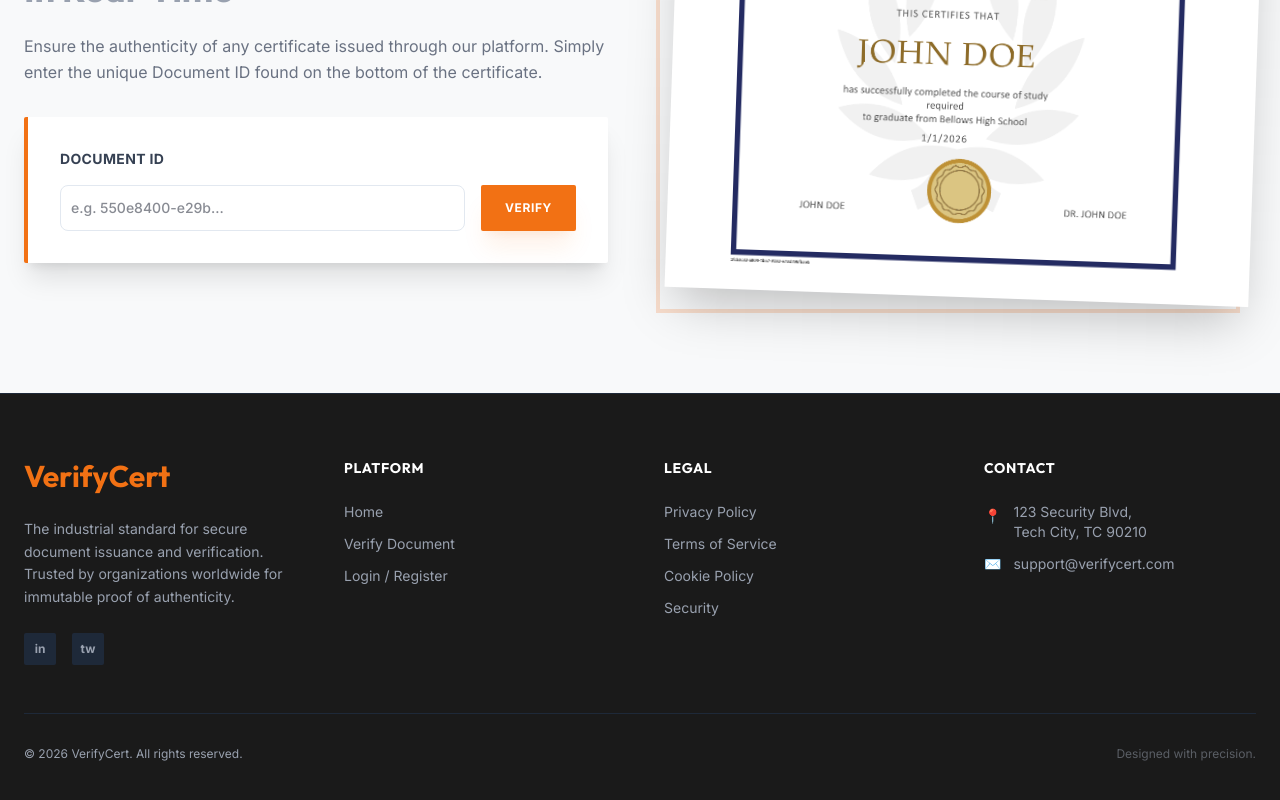
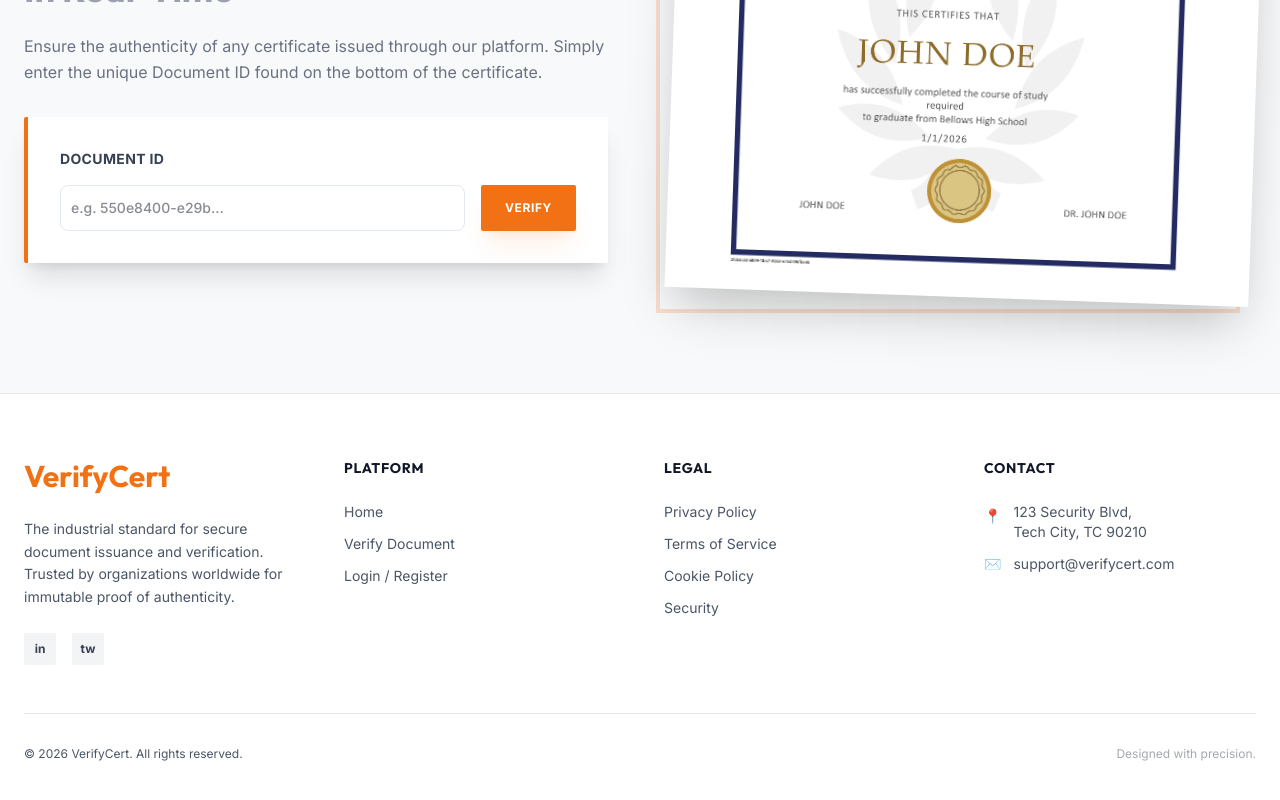
Before and after one commit to Adarsh-MG101/VerifyCert1, a Next.js app in the folder client/: page / in a window 1280 px wide. Shown: the part 1811-2611 px from the top of the page. Built offline with nearby package versions, Linux system fonts and the light colour scheme; no server answers.

Commit message:
changed tables behaviour

```diff
--- a/client/src/app/dashboard/documents/page.js
+++ b/client/src/app/dashboard/documents/page.js
@@ -242,13 +242,6 @@ function DocumentsContent() {
                                                 </td>
                                             </tr>
                                         ))}
-                                        {documents.length < limit && documents.length > 0 &&
-                                            [...Array(limit - documents.length)].map((_, i) => (
-                                                <tr key={`empty-${i}`} className="h-[64px]">
-                                                    <td colSpan="5"><div className="h-[64px]"></div></td>
-                                                </tr>
-                                            ))
-                                        }
                                     </>
                                 ) : (
                                     <tr>
--- a/client/src/app/dashboard/existing-templates/page.js
+++ b/client/src/app/dashboard/existing-templates/page.js
@@ -361,15 +361,6 @@ export default function ExistingTemplatesPage() {
                                                 </td>
                                             </tr>
                                         ))}
-                                        {templates.length < limit && templates.length > 0 &&
-                                            [...Array(limit - templates.length)].map((_, i) => (
-                                                <tr key={`empty-${i}`} className="h-[80px]">
-                                                    <td colSpan="7" className="px-6 py-0">
-                                                        <div className="h-[80px]"></div>
-                                                    </td>
-                                                </tr>
-                                            ))
-                                        }
                                     </>
                                 ) : (
                                     <tr>
--- a/client/src/components/Footer.js
+++ b/client/src/components/Footer.js
@@ -3,7 +3,7 @@ import Link from 'next/link';
 
 const Footer = () => {
     return (
-        <footer className="bg-[#1a1a1a] text-gray-400 py-16 border-t border-gray-800">
+        <footer className="bg-white text-gray-600 py-16 border-t border-gray-200">
             <div className="container mx-auto px-6">
                 <div className="grid grid-cols-1 md:grid-cols-4 gap-12 mb-12">
                     {/* Brand */}
@@ -16,10 +16,10 @@ const Footer = () => {
                         </p>
                         <div className="flex space-x-4">
                             {/* Social Placeholders */}
-                            <div className="w-8 h-8 bg-gray-800 flex items-center justify-center rounded-[2px] hover:bg-primary hover:text-white transition-colors cursor-pointer">
+                            <div className="w-8 h-8 bg-gray-100 flex items-center justify-center rounded-[2px] hover:bg-primary hover:text-white transition-colors cursor-pointer text-gray-700">
                                 <span className="text-xs font-bold">in</span>
                             </div>
-                            <div className="w-8 h-8 bg-gray-800 flex items-center justify-center rounded-[2px] hover:bg-primary hover:text-white transition-colors cursor-pointer">
+                            <div className="w-8 h-8 bg-gray-100 flex items-center justify-center rounded-[2px] hover:bg-primary hover:text-white transition-colors cursor-pointer text-gray-700">
                                 <span className="text-xs font-bold">tw</span>
                             </div>
                         </div>
@@ -27,7 +27,7 @@ const Footer = () => {
 
                     {/* Links */}
                     <div>
-                        <h4 className="text-white font-bold uppercase tracking-wider mb-6 text-sm font-header">Platform</h4>
+                        <h4 className="text-gray-900 font-bold uppercase tracking-wider mb-6 text-sm font-header">Platform</h4>
                         <ul className="space-y-3 text-sm">
                             <li><Link href="/" className="hover:text-primary transition-colors">Home</Link></li>
                             <li><Link href="#verify" className="hover:text-primary transition-colors">Verify Document</Link></li>
@@ -37,7 +37,7 @@ const Footer = () => {
 
                     {/* Legal */}
                     <div>
-                        <h4 className="text-white font-bold uppercase tracking-wider mb-6 text-sm font-header">Legal</h4>
+                        <h4 className="text-gray-900 font-bold uppercase tracking-wider mb-6 text-sm font-header">Legal</h4>
                         <ul className="space-y-3 text-sm">
                             <li><a href="#" className="hover:text-primary transition-colors">Privacy Policy</a></li>
                             <li><a href="#" className="hover:text-primary transition-colors">Terms of Service</a></li>
@@ -48,7 +48,7 @@ const Footer = () => {
 
                     {/* Contact - Optional */}
                     <div>
-                        <h4 className="text-white font-bold uppercase tracking-wider mb-6 text-sm font-header">Contact</h4>
+                        <h4 className="text-gray-900 font-bold uppercase tracking-wider mb-6 text-sm font-header">Contact</h4>
                         <ul className="space-y-3 text-sm">
                             <li className="flex items-start gap-3">
                                 <span className="text-primary mt-1">📍</span>
@@ -62,7 +62,7 @@ const Footer = () => {
                     </div>
                 </div>
 
-                <div className="border-t border-gray-800 pt-8 flex flex-col md:flex-row justify-between items-center text-xs">
+                <div className="border-t border-gray-200 pt-8 flex flex-col md:flex-row justify-between items-center text-xs">
                     <p>&copy; {new Date().getFullYear()} VerifyCert. All rights reserved.</p>
                     <p className="mt-2 md:mt-0 opacity-50">Designed with precision.</p>
                 </div>
```
